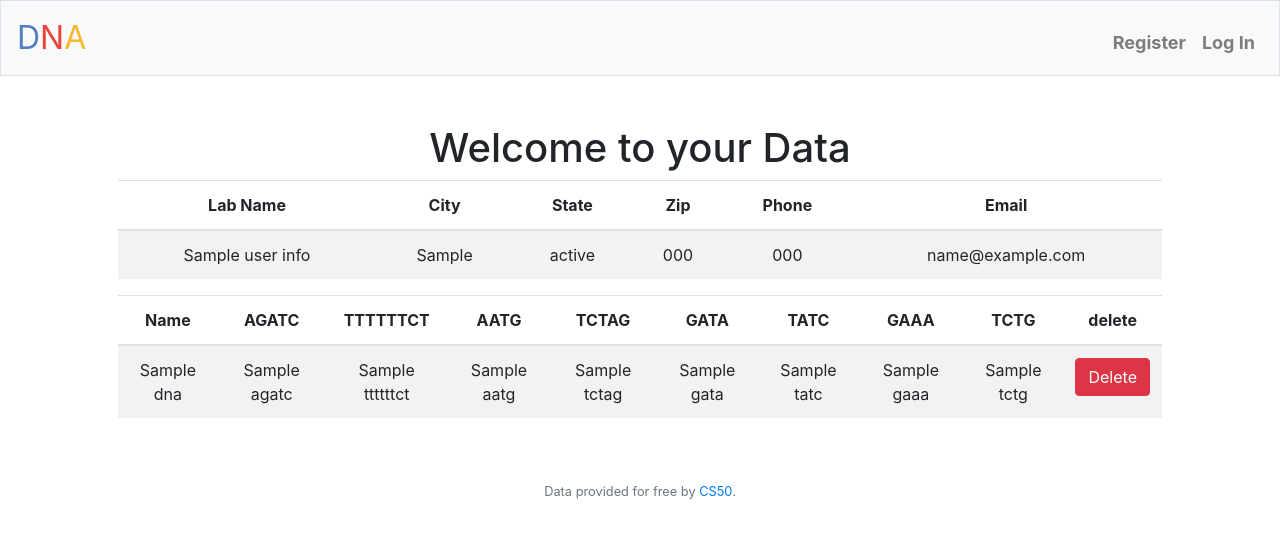
After one commit to Binbasri-in/DNA_profiling_service, a Flask app: template templates/profile.html in a window 1280 px wide. The commit adds this page. Shown: the top 538 px of the page. Run offline with Flask 2, Linux system fonts and the light colour scheme; the template is opened without the code that fills it: most values are stand-ins (such as "Sample title", 1, 10 or a date in 2020); some libraries are stand-ins or nearby versions.

Commit message:
The Delete operation is added

```diff
--- a/app.py
+++ b/app.py
@@ -33,11 +33,23 @@ Session(app)
 # Configure CS50 Library to use SQLite database
 db = SQL("sqlite:///dna_str_db.db")
 
-@app.route("/")
+@app.route("/", methods=["GET", "POST"])
 @login_required
 def index():
     """Show profile of user"""
-    return render_template("index.html")
+    # get the user's id
+    user_id = session["user_id"]
+    # get the user's info
+    user_info = db.execute("SELECT * FROM users WHERE id = ?;", user_id)
+    # get the user's DNA STRs from the many-to-many table
+    user_strs = db.execute("SELECT * FROM dna_str join dna_str_users on dna_str.id = dna_str_users.dna_str_id WHERE dna_str_users.user_id = ? ORDER BY owner_name;", user_id)
+
+    # print the user's info
+    #print(user_info)
+    # print the user's DNA STRs
+    #print(user_strs)
+    # render the profile page
+    return render_template("profile.html", user_info=user_info[0], user_strs=user_strs)
 
 
 
@@ -145,11 +157,14 @@ def new():
             count.append(int(request.form.get(STR)))
         # Add the new DNA STR to the database
         try:
-            db.execute("INSERT INTO dna_str (owner_name, hashed, AGATC, TTTTTTCT, AATG, TCTAG, GATA, TATC, GAAA, TCTG) VALUES (?, ?, ?, ?, ?, ?, ?, ?, ?, ?);",
+            dna_id = db.execute("INSERT INTO dna_str (owner_name, hashed, AGATC, TTTTTTCT, AATG, TCTAG, GATA, TATC, GAAA, TCTG) VALUES (?, ?, ?, ?, ?, ?, ?, ?, ?, ?);",
                     name, sum(count), count[0], count[1], count[2], count[3], count[4], count[5], count[6], count[7])
+
         except:
             return apology("The name already exists. Please choose another name.")
 
+        # linke the user and the DNA STR in dna_str_users table
+        db.execute("INSERT INTO dna_str_users (dna_str_id, user_id) VALUES (?, ?);", dna_id, session["user_id"])
         flash(name+" Added!")
         return redirect("/")
     else:
@@ -177,3 +192,28 @@ def find():
             return render_template("found.html", row=rows[0])
     else:
         return render_template("find.html")
+
+
+@app.route("/about", methods=["GET"])
+@login_required
+def about():
+    """About the website"""
+    return render_template("about.html")
+
+# delete a given DNA STR
+@app.route("/delete", methods=["GET", "POST"])
+@login_required
+def delete():
+    """Delete the DNA STR"""
+    if request.method == "POST":
+        # when user submit the form
+        if not (dna_id := request.form.get("id")):
+            return apology("MISSING NAME")
+        # delete the DNA STR
+        print(dna_id)
+        db.execute("DELETE FROM dna_str_users WHERE dna_str_id = ?;", dna_id)
+        db.execute("DELETE FROM dna_str WHERE id = ?;", dna_id)
+        flash("Deleted!")
+        return redirect("/")
+    else:
+        return redirect("/")
--- a/templates/add_new.html
+++ b/templates/add_new.html
@@ -18,7 +18,7 @@
             <input type="file" name="filename" id="filename" accept=".txt">
         </div>
     </div>
-    <div class="form-group result">
+    <div class="form-group result" style="display: none;">
         <label>Results</label>
         <label for="AGATC">AGATC</label>
         <input disabled class="form-control" name="AGATC" placeholder="AGATC" type="text">
--- a/templates/find.html
+++ b/templates/find.html
@@ -14,7 +14,7 @@
             <input type="file" name="filename" id="filename" accept=".txt">
         </div>
     </div>
-    <div class="form-group result">
+    <div class="form-group result" style="display: none;">
         <label>Results</label>
         <label for="AGATC">AGATC</label>
         <input disabled class="form-control" name="AGATC" placeholder="AGATC" type="text">
--- a/templates/layout.html
+++ b/templates/layout.html
@@ -33,6 +33,7 @@
             <div class="collapse navbar-collapse" id="navbar">
                 {% if session.user_id %}
                     <ul class="navbar-nav mr-auto mt-2">
+                        <li class="nav-item"><a class="nav-link" href="/">Home</a></li>
                         <li class="nav-item"><a class="nav-link" href="/new">New_Entry</a></li>
                         <li class="nav-item"><a class="nav-link" href="/find">Find</a></li>
                         <li class="nav-item"><a class="nav-link" href="/about">about</a></li>
--- /dev/null
+++ b/templates/profile.html
@@ -0,0 +1,85 @@
+{% extends "layout.html" %}
+
+{% block title %}
+    profile
+{% endblock %}
+
+{% block main%}
+
+<!-- A big header that shows a big header-->
+<div class="container">
+    <div class="row">
+        <div class="col-md-12">
+            <h1 class="text-center">Welcome to your Data</h1>
+        </div>
+    </div>
+
+    <div class="row">
+        <!-- recive the data of the user and print it-->
+        <table class="table table-striped">
+            <thead>
+                <tr>
+                    <th>Lab Name</th>
+                    <th>City</th>
+                    <th>State</th>
+                    <th>Zip</th>
+                    <th>Phone</th>
+                    <th>Email</th>
+                </tr>
+            </thead>
+            <tbody>
+                <tr>
+                    <td>{{ user_info.lab_name }}</td>
+                    <td>{{ user_info.lab_city }}</td>
+                    <td>{{ user_info.lab_state }}</td>
+                    <td>{{ user_info.lab_zip }}</td>
+                    <td>{{ user_info.lab_phone }}</td>
+                    <td>{{ user_info.lab_email }}</td>
+                </tr>
+            </tbody>
+        </table>
+    </div>
+
+    <div class="row">
+    <table class="table table-striped">
+        <thead>
+            <tr>
+                <th>Name</th>
+                <th>AGATC</th>
+                <th>TTTTTTCT</th>
+                <th>AATG</th>
+                <th>TCTAG</th>
+                <th>GATA</th>
+                <th>TATC</th>
+                <th>GAAA</th>
+                <th>TCTG</th>
+                <th>delete</th>
+            </tr>
+        </thead>
+        <tbody>
+            {% for dna in user_strs %}
+                <tr>
+                    <td>{{ dna.owner_name }}</td>
+                    <td>{{ dna.AGATC }}</td>
+                    <td>{{ dna.TTTTTTCT }}</td>
+                    <td>{{ dna.AATG }}</td>
+                    <td>{{ dna.TCTAG }}</td>
+                    <td>{{ dna.GATA }}</td>
+                    <td>{{ dna.TATC }}</td>
+                    <td>{{ dna.GAAA }}</td>
+                    <td>{{ dna.TCTG }}</td>
+                    <td>
+                        <form action="\delete" method="POST">
+                            <input type="hidden" name="id" value="{{ dna.id }}">
+                            <button type="submit" class="btn btn-danger">Delete</button>
+                        </form>
+                    </td>
+
+                </tr>
+            {% endfor %}
+        </tbody>
+    </table>
+    </div>
+</div>
+
+{% endblock %}
--- a/try_hash.py
+++ /dev/null
@@ -1,4 +0,0 @@
-# a hash function that takes the 8 STRs counts and return a hash value
-STR_counts = [2, 3, 4, 5, 6, 7, 8, 9]
-def hash(STR_counts):
-    return sum(STR_counts)
```
Also changed, not shown: Schema_create.sql (+15 -1 lines), templates/about.html (added, +11 -0 lines), dna_str_db.db.
